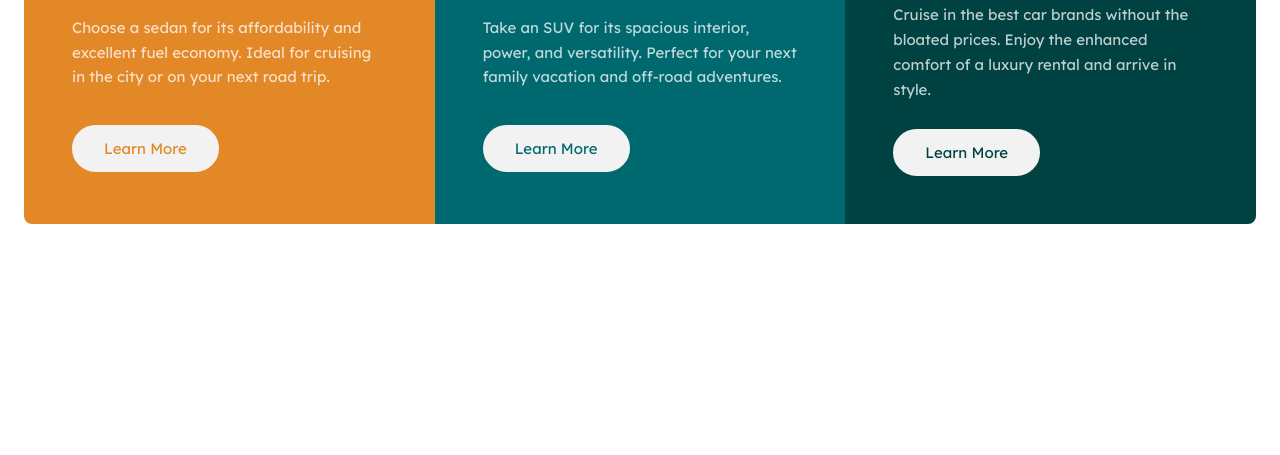
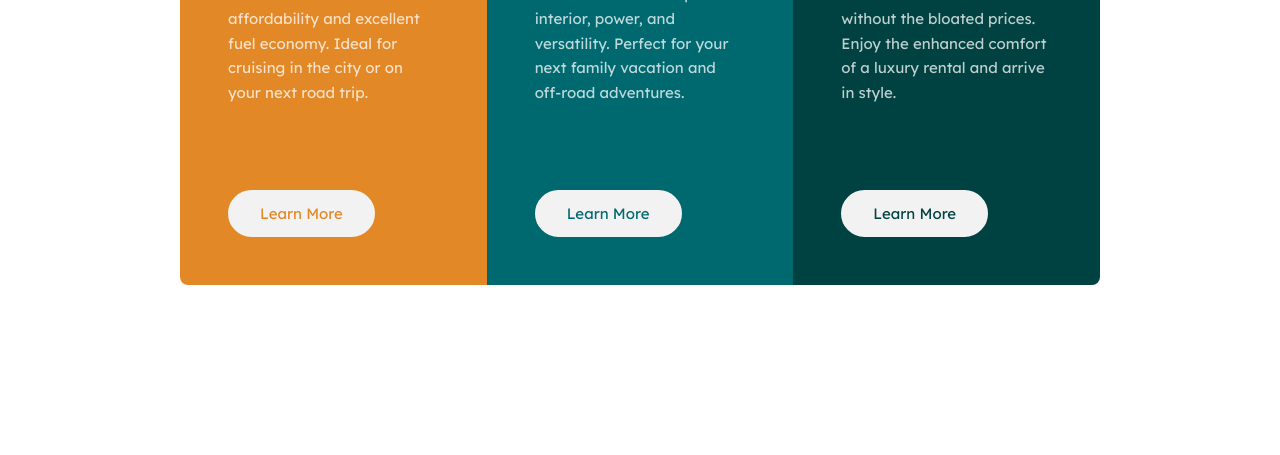
Before and after one commit to brasspetals/fm-3-column-preview-card-component, a plain HTML site: page index.html in a window 1280 px wide. Shown: the part 385-840 px from the top of the page. Before the commit the page ends 800 px from the top, so only its background shows below. Drawn offline with Linux system fonts and the light colour scheme.

Commit message:
Complete desktop and medium layout styling

```diff
--- a/sass/_base.scss
+++ b/sass/_base.scss
@@ -35,10 +35,6 @@ a {
   display: grid;
   grid-auto-flow: row;
   justify-content: center;
-
-  @media only screen and (min-width: 830px) {
-    align-items: center;
-  }
 }
 
 *:focus {
--- a/sass/_card.scss
+++ b/sass/_card.scss
@@ -5,9 +5,11 @@
   grid-auto-flow: row;
   margin: 5.5rem 1.5rem;
   align-content: start;
+  max-width: 57.5rem;
 
   @media only screen and (min-width: 830px) {
     grid-auto-flow: column;
+    margin: 10.625rem 1.5rem;
   }
 }
 
@@ -41,10 +43,18 @@
     transition: all 0.3s ease;
     align-self: center;
 
+    @media only screen and (min-width: 830px) {
+      margin-top: 3.625rem;
+    }
+
     &:hover,
     &:focus {
       background-color: transparent;
       color: $color-gray-light;
+    }
+
+    &:active {
+      transform: translateY(0.125rem);
     }
   }
 
```
Also changed, not shown: css/main.min.css.
